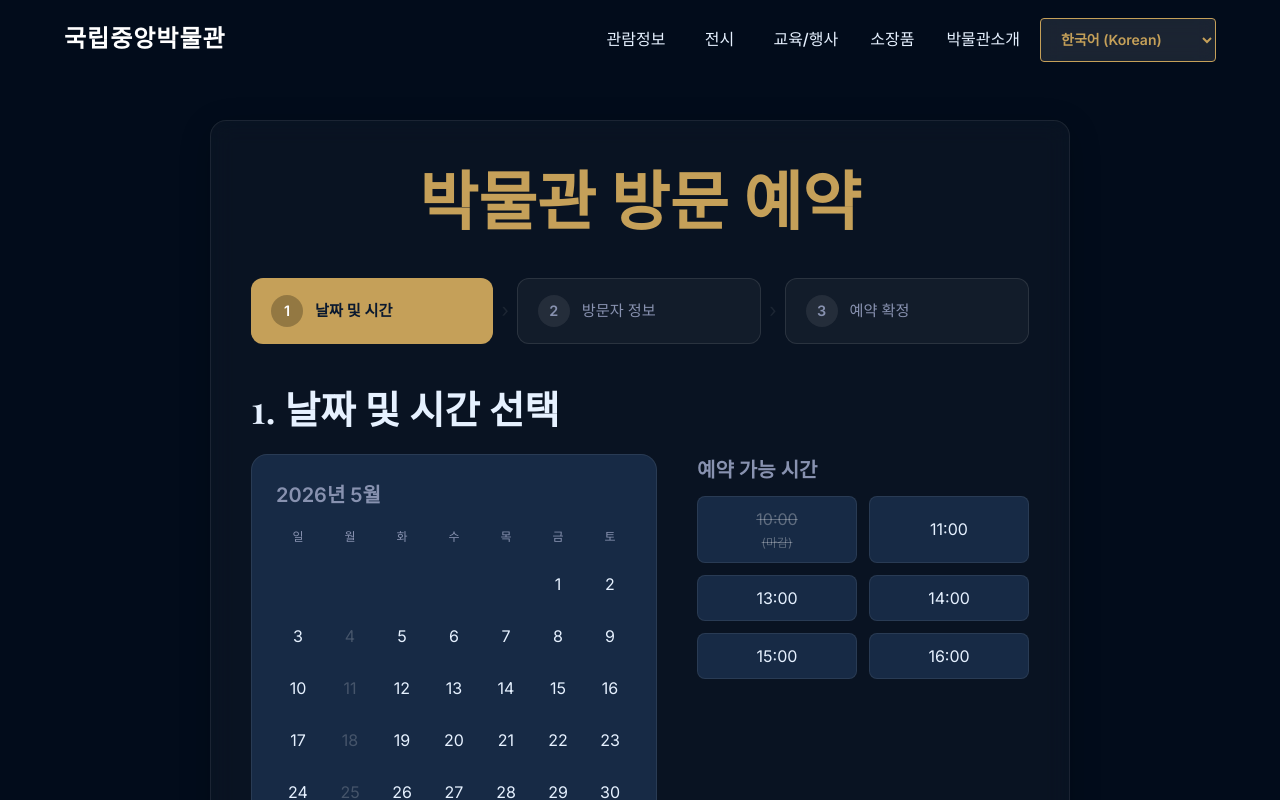
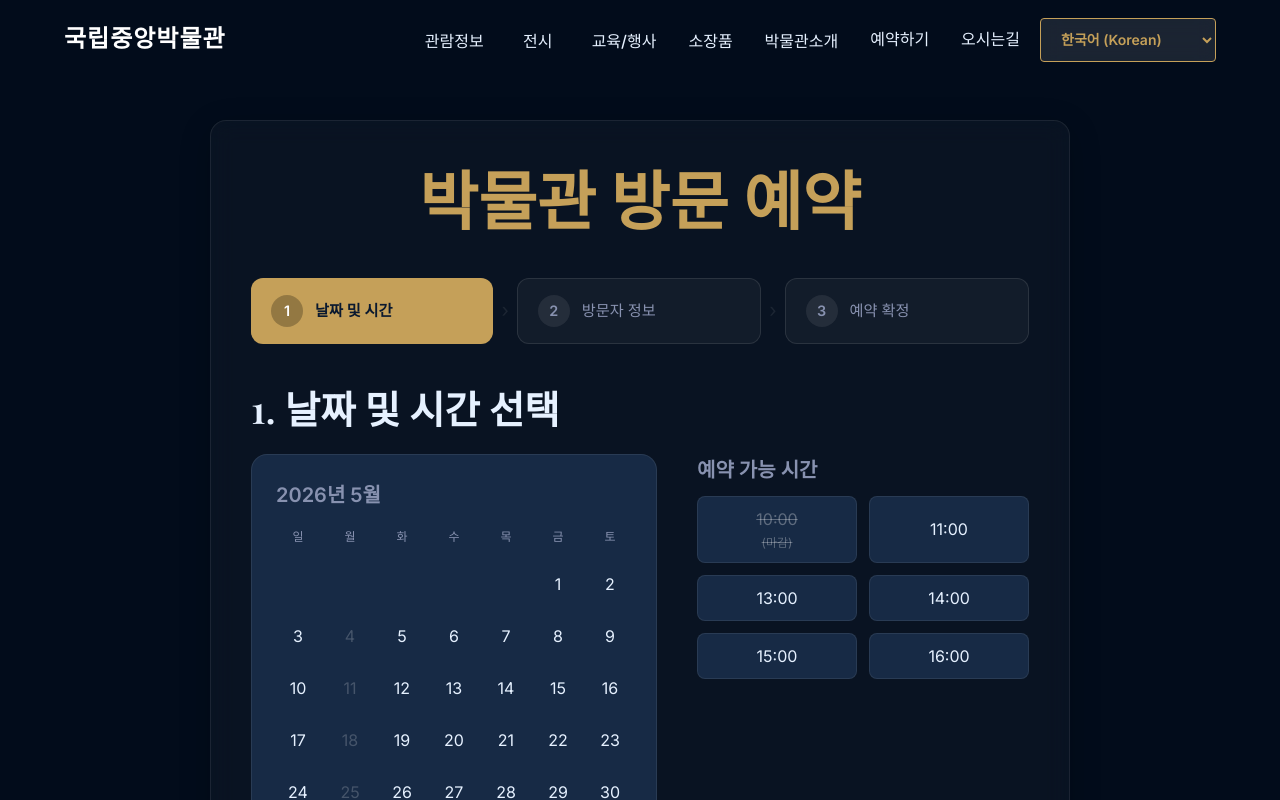
Before and after one commit to hangyeul0628/public, a React (Vite) app: page /public/booking in a window 1280 px wide. Shown: the top 800 px of the page. Built offline with nearby package versions, Linux system fonts and the light colour scheme.

Commit message:
feat: implement Home page, scroll-aware Navbar, and booking Confirmation component

```diff
--- a/src/components/Navbar.jsx
+++ b/src/components/Navbar.jsx
@@ -1,11 +1,13 @@
 import React, { useState, useEffect } from 'react';
 import { useTranslation } from 'react-i18next';
-import { Link } from 'react-router-dom';
+import { Link, useNavigate, useLocation } from 'react-router-dom';
 import LanguageSwitcher from './LanguageSwitcher';
 
 const Navbar = () => {
   const { t } = useTranslation();
   const [scrolled, setScrolled] = useState(false);
+  const navigate = useNavigate();
+  const location = useLocation();
 
   useEffect(() => {
     const handleScroll = () => {
@@ -14,6 +16,31 @@ const Navbar = () => {
     window.addEventListener('scroll', handleScroll);
     return () => window.removeEventListener('scroll', handleScroll);
   }, []);
+
+  // 전시 메뉴: 홈이면 바로 스크롤, 다른 페이지면 홈으로 이동 후 스크롤
+  const handleExhibitionsClick = (e) => {
+    e.preventDefault();
+    if (location.pathname === '/') {
+      const el = document.getElementById('exhibitions');
+      if (el) {
+        el.scrollIntoView({ behavior: 'smooth', block: 'start' });
+      }
+    } else {
+      navigate('/');
+      // 페이지 이동 후 스크롤 (약간의 딜레이 필요)
+      setTimeout(() => {
+        const el = document.getElementById('exhibitions');
+        if (el) el.scrollIntoView({ behavior: 'smooth', block: 'start' });
+      }, 300);
+    }
+  };
+
+  // 일반 메뉴: 홈(/)으로 이동
+  const handleMenuClick = (e) => {
+    e.preventDefault();
+    navigate('/');
+    window.scrollTo({ top: 0, behavior: 'smooth' });
+  };
 
   const styles = {
     nav: {
@@ -51,6 +78,10 @@ const Navbar = () => {
       textDecoration: 'none',
       transition: 'color 0.2s',
       cursor: 'pointer',
+      background: 'none',
+      border: 'none',
+      padding: 0,
+      fontFamily: 'inherit',
     },
     rightSection: {
       display: 'flex',
@@ -59,12 +90,15 @@ const Navbar = () => {
     }
   };
 
+  // key별 동작 정의
+  // - exhibitions: 주요전시 스크롤
+  // - 나머지(visit, education, collections, about): 홈으로 이동
   const menus = [
-    { key: 'visit' },
-    { key: 'exhibitions' },
-    { key: 'education' },
-    { key: 'collections' },
-    { key: 'about' }
+    { key: 'visit',       action: handleMenuClick },
+    { key: 'exhibitions', action: handleExhibitionsClick },
+    { key: 'education',   action: handleMenuClick },
+    { key: 'collections', action: handleMenuClick },
+    { key: 'about',       action: handleMenuClick },
   ];
 
   return (
@@ -74,9 +108,27 @@ const Navbar = () => {
         <ul style={styles.menu} className="nav-menu">
           {menus.map((m, i) => (
             <li key={i}>
-              <a style={styles.menuItem} className="nav-link" href="#">{t(`nav.menu.${m.key}`)}</a>
+              <button
+                style={styles.menuItem}
+                className="nav-link"
+                onClick={m.action}
+              >
+                {t(`nav.menu.${m.key}`)}
+              </button>
             </li>
           ))}
+          {/* 예약하기 */}
+          <li>
+            <Link to="/booking" style={styles.menuItem} className="nav-link">
+              {t('quickInfo.btnBooking')}
+            </Link>
+          </li>
+          {/* 오시는 길 */}
+          <li>
+            <Link to="/directions" style={styles.menuItem} className="nav-link">
+              {t('quickInfo.btnDirections')}
+            </Link>
+          </li>
         </ul>
         <LanguageSwitcher />
       </div>
--- a/src/components/booking/Confirmation.jsx
+++ b/src/components/booking/Confirmation.jsx
@@ -83,12 +83,12 @@ const Confirmation = ({ data }) => {
         </p>
       </div>
 
-      <a
-        href="/"
+      <Link
+        to="/"
         style={{...styles.btn, border: 'none', cursor: 'pointer', fontFamily: 'inherit', fontSize: '1rem', textDecoration: 'none', display: 'inline-block'}}
       >
         {t('booking.confirm.btnHome')}
-      </a>
+      </Link>
     </div>
   );
 };
--- a/src/pages/Home.jsx
+++ b/src/pages/Home.jsx
@@ -34,7 +34,7 @@ const Home = () => {
     <>
       <header><HeroSearch /></header>
       <QuickInfoBar />
-      <main style={styles.mainContent}>
+      <main id="exhibitions" style={styles.mainContent}>
         <h2 style={styles.sectionTitle}>{t('exhibitions.sectionTitle')}</h2>
         <div style={styles.grid}>
           {exhibitions.map((ex, i) => (
```
